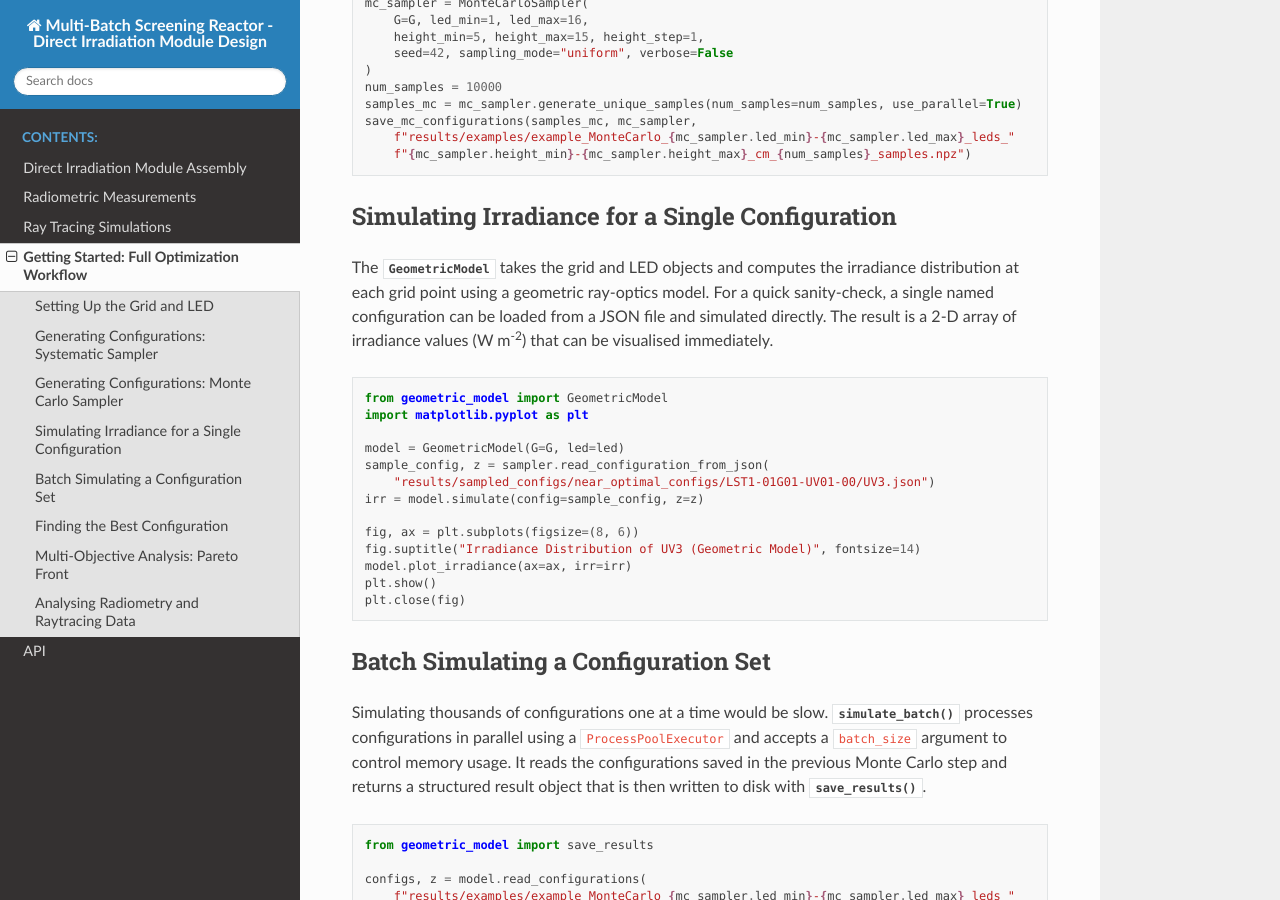
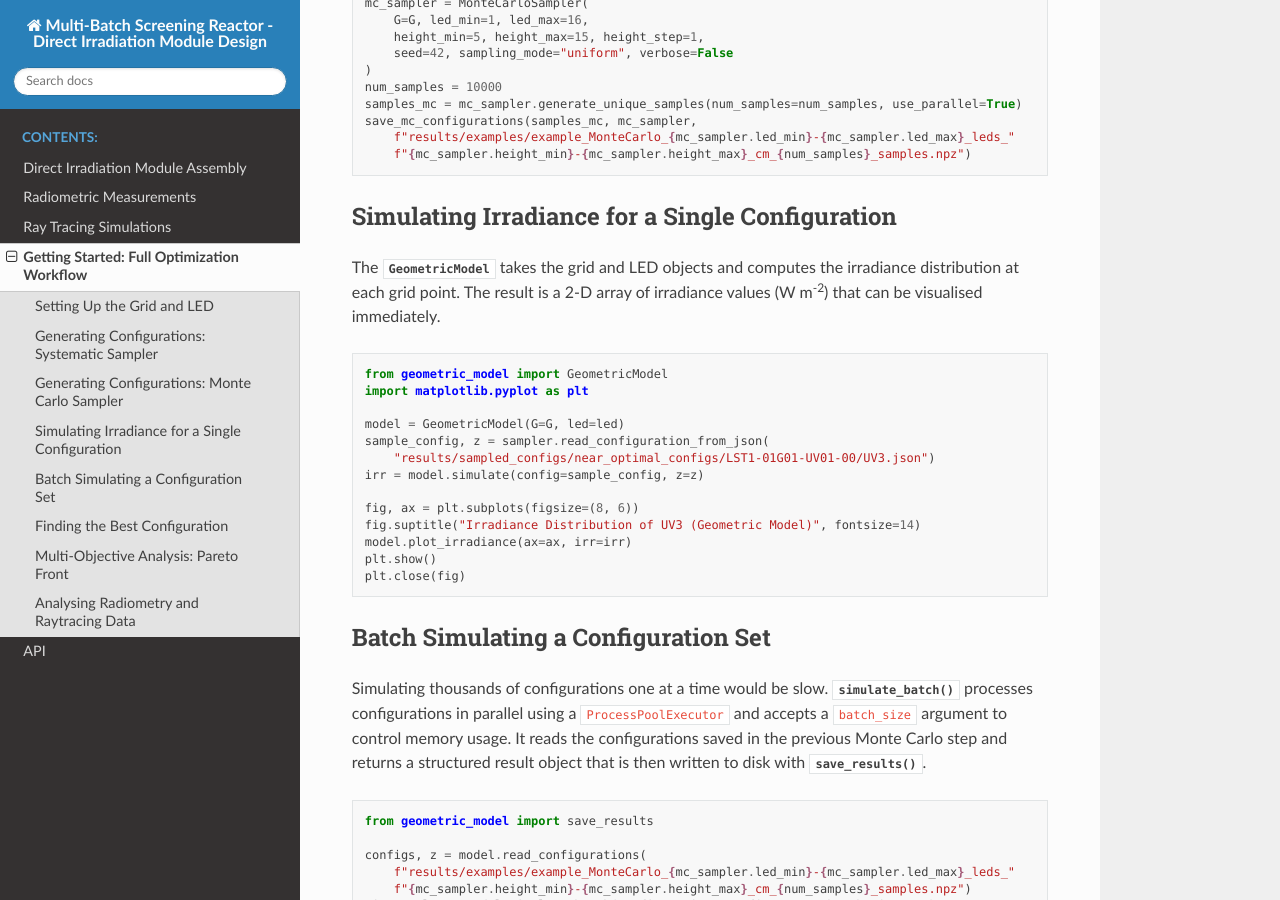
Before and after one commit to photonZfeed/DirectIrradiationModule, a Sphinx documentation site: the page built from doc/source/tutorial.rst, in a window 1280 px wide and 900 px high, scrolled down 1300 px. Built offline with Sphinx 7.4.7 and the Read the Docs theme 3.1.0, drawn with Linux system fonts in a browser that asks for light colours.

Commit message:
Update tutorial.rst

```diff
--- a/doc/source/tutorial.rst
+++ b/doc/source/tutorial.rst
@@ -63,7 +63,7 @@ When the design space is too large for exhaustive enumeration — for instance w
 Simulating Irradiance for a Single Configuration
 -------------------------------------------------
 
-The :class:`~geometric_model.GeometricModel` takes the grid and LED objects and computes the irradiance distribution at each grid point using a geometric ray-optics model. For a quick sanity-check, a single named configuration can be loaded from a JSON file and simulated directly. The result is a 2-D array of irradiance values (W m\ :sup:`-2`) that can be visualised immediately.
+The :class:`~geometric_model.GeometricModel` takes the grid and LED objects and computes the irradiance distribution at each grid point. The result is a 2-D array of irradiance values (W m\ :sup:`-2`) that can be visualised immediately.
 
 .. code-block:: python
 
```
